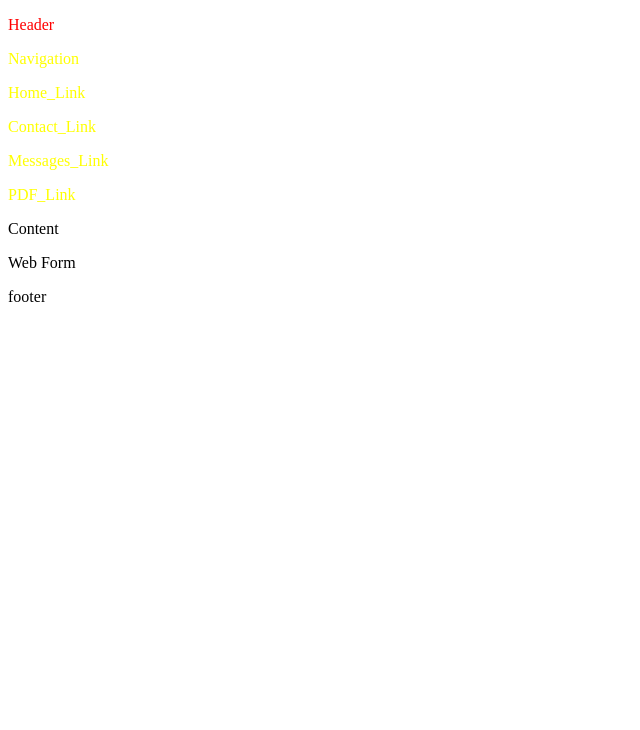
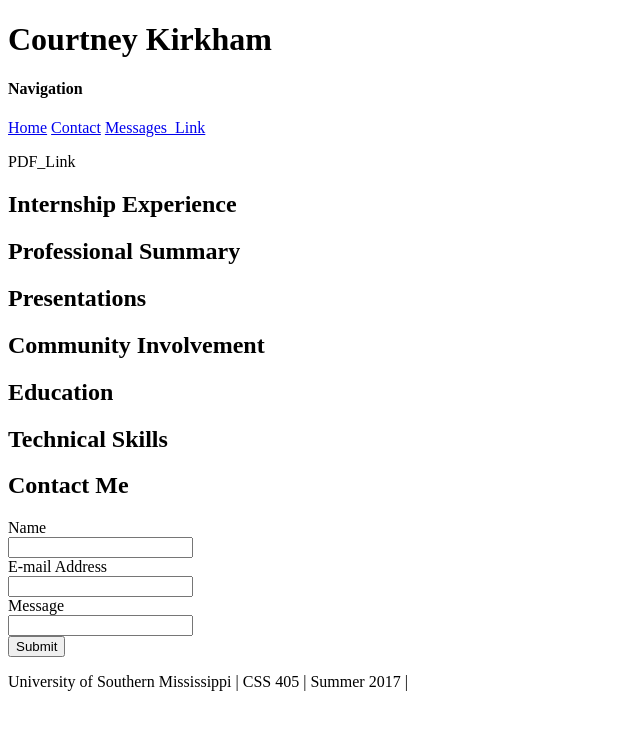
Before and after one commit to Puugu/ClassResumeWebsite, a PHP site: page / in a window 1280 px wide. Shown: the top 730 px of the page, without its empty margins (0-640 px from the left). Run offline with PHP 8.4, Linux system fonts and the light colour scheme.

Commit message:
block out divs for webpage, fill in basic content

```diff
--- a/index.html
+++ b/index.html
@@ -13,25 +13,50 @@ Creation Date: 25 July 2017
 </head>
 
 <body>
+	<div class="wrapper">
 		<div class="header">
-		<p>Header</p>
+			<h1>Courtney Kirkham</h1>
 		</div>
+		<div class="sub-wrapper">
+
+			<div class="leftSide">
 				<div class="navigation">
-		<p>Navigation</p>
-		<p>Home_Link</p>
-		<p>Contact_Link</p> <!--References Webform-->
-		<p>Messages_Link</p>
-		<p>PDF_Link</p>
+					<h4>Navigation</h4>
+					<a href="index.html">Home</a>
+					<a href="#formSection">Contact</a>
+					<a href="#">Messages_Link</a> <!--Messages Link-->
+					<p>PDF_Link</p> <!-- Download pdf-->
+				</div>
+			</div>
+			<div class="rightSide">
+				<div class="photoBanner">
+					<!--image will go here-->
 				</div>
 				<div class="content">
-		<p>Content</p>
+					<h2>Internship Experience</h2>
+					<h2>Professional Summary</h2>
+					<h2>Presentations</h2>
+					<h2>Community Involvement</h2>
+					<h2>Education</h2>
+					<h2>Technical Skills</h2>
 				</div>
 				<div id="formSection">
-		<p>Web Form</p>
-		<!--Name, E-mail, Address, Message-->
+					<h2>Contact Me</h2>
+					<form>
+						Name<br>
+						<input type="text" name="Name" class="inputField name" required><br>
+						E-mail Address<br>
+						<input type="email" name="E-mail" class="inputField email" required><br>
+						Message<br>
+						<input type="textarea" name="message" class="textAreaInput" required><br>
+						<!--Submit Button-->
+						<input type="submit" class="submitButton">
+					</form>
+				</div>
+			</div>
 		</div>
 		<div class="footer">
-		<p>footer</p>
+			<p>University of Southern Mississippi | CSS 405 | Summer 2017 | <a href="mailto:therealckirkham@gmail.com"</a></p>
 		</div>
 </body>
 </html>
--- a/style.css
+++ b/style.css
@@ -3,5 +3,5 @@ USM Summer 2017
 Created by Courtney Kirkham
 Creation Date: 25 July 2017 */
 
-.header{ color:Red;}
-.navigation{ color:Yellow;}
+/*.header{ color:Red;}
+.navigation{ color:Yellow;}*/
```
Lines whose indentation alone changed are shown as unchanged.
